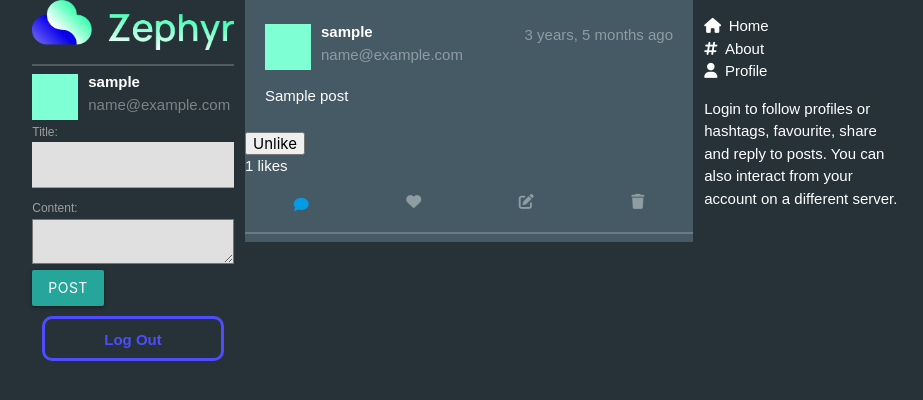
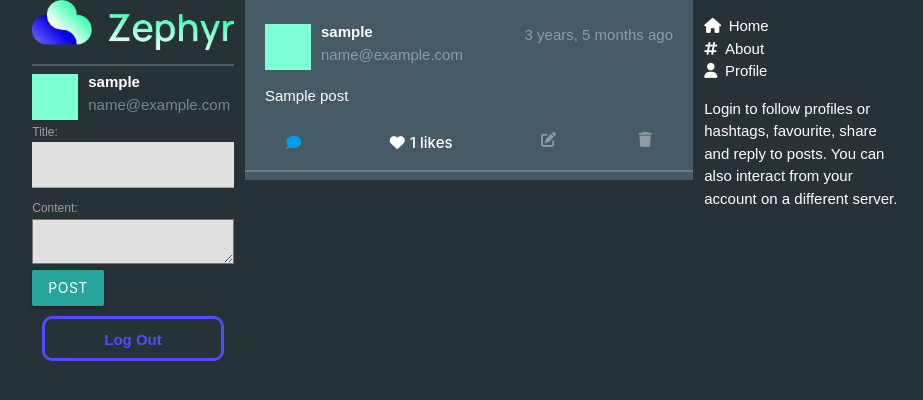
Before and after one commit to wcerteza/Zephyr, a Django app: page / in a window 1280 px wide. Shown: the top 400 px of the page, without its empty margins (171-1094 px from the left). Run offline with Django 4.2, Linux system fonts and the light colour scheme; a user stored in the database is signed in; tables that the repository leaves empty hold one stand-in row (values such as "Sample post").

Commit message:
styled like form button to look like icon

```diff
--- a/zephyr/main_app/static/css/style.css
+++ b/zephyr/main_app/static/css/style.css
@@ -169,3 +169,13 @@ hr {
   margin: 24px auto;
   color: white;
 }
+
+.heart {
+  background-color: transparent;
+  color: white;
+  border: none;
+}
+
+.fa-heart {
+  margin-right: 5px;
+}
--- a/zephyr/main_app/templates/stream.html
+++ b/zephyr/main_app/templates/stream.html
@@ -21,18 +21,37 @@
   </div>
 </a>
 
+<div class="action-bar">
+
+  {% if user.is_authenticated and user.id == post.user.id %}
+  <a href="{% url 'detail' post.id  %}" class="post-action"><i class="fa-solid fa-comment"></i></a>
   <form action="{% url 'like_post' %}?post_id={{ post.id }}" method="POST">
     {% csrf_token %}
     <input type='hidden' name='post_id' value="{{ post.id }}">
     {% if user not in post.liked.all %}
-  <button type='submit'>Like</button>
+    <button type='submit' class="heart"><i class="fa-solid fa-heart"></i><strong>{{ post.liked.all.count }}
+        likes</strong></button>
     {% else %}
-  <button type='submit'>Unlike</button>
+    <button type='submit' class="heart"><i class="fa-solid fa-heart"></i><strong>{{ post.liked.all.count }}
+        likes</strong></button>
     {% endif %}
   </form>
+  <i class="fa-solid fa-pen-to-square"></i>
+  <i class="fa-solid fa-trash"></i>
 
-<strong>{{ post.liked.all.count }} likes</strong>
-<div class="action-bar">
+
+  {% elif user.is_authenticated %}
+  <i class="fa-solid fa-comment"></i>
+  <i class="fa-solid fa-heart"></i>
+  <i class="fa-solid fa-pen-to-square" style="color: var(--hr-color)"></i>
+  <i class="fa-solid fa-trash" style="color: var(--hr-color)"></i>
+  {% endif %}
+
+</div>
+<hr />
+{% endfor %} {% endblock %}
+
+<!-- <div class="action-bar">
   {% if user.is_authenticated and user.id == post.user.id %}
   <a href="{% url 'detail' post.id  %}" class="post-action"><i class="fa-solid fa-comment"></i></a>
   <i class="fa-solid fa-heart"></i>
@@ -44,6 +63,4 @@
   <i class="fa-solid fa-pen-to-square" style="color: var(--hr-color)"></i>
   <i class="fa-solid fa-trash" style="color: var(--hr-color)"></i>
   {% endif %}
-</div>
-<hr />
-{% endfor %} {% endblock %}
+</div> -->
```
Lines whose indentation alone changed are shown as unchanged.
